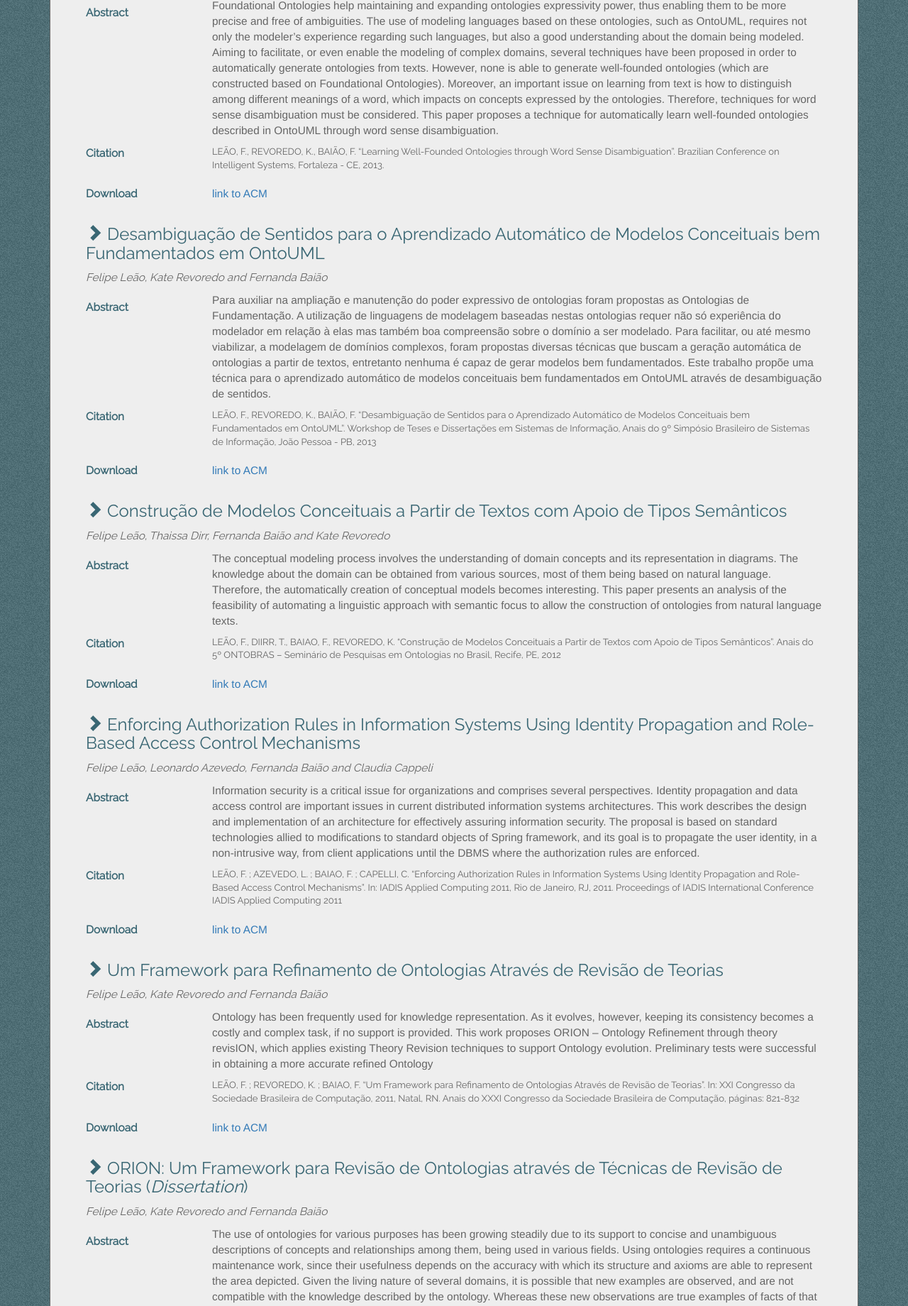
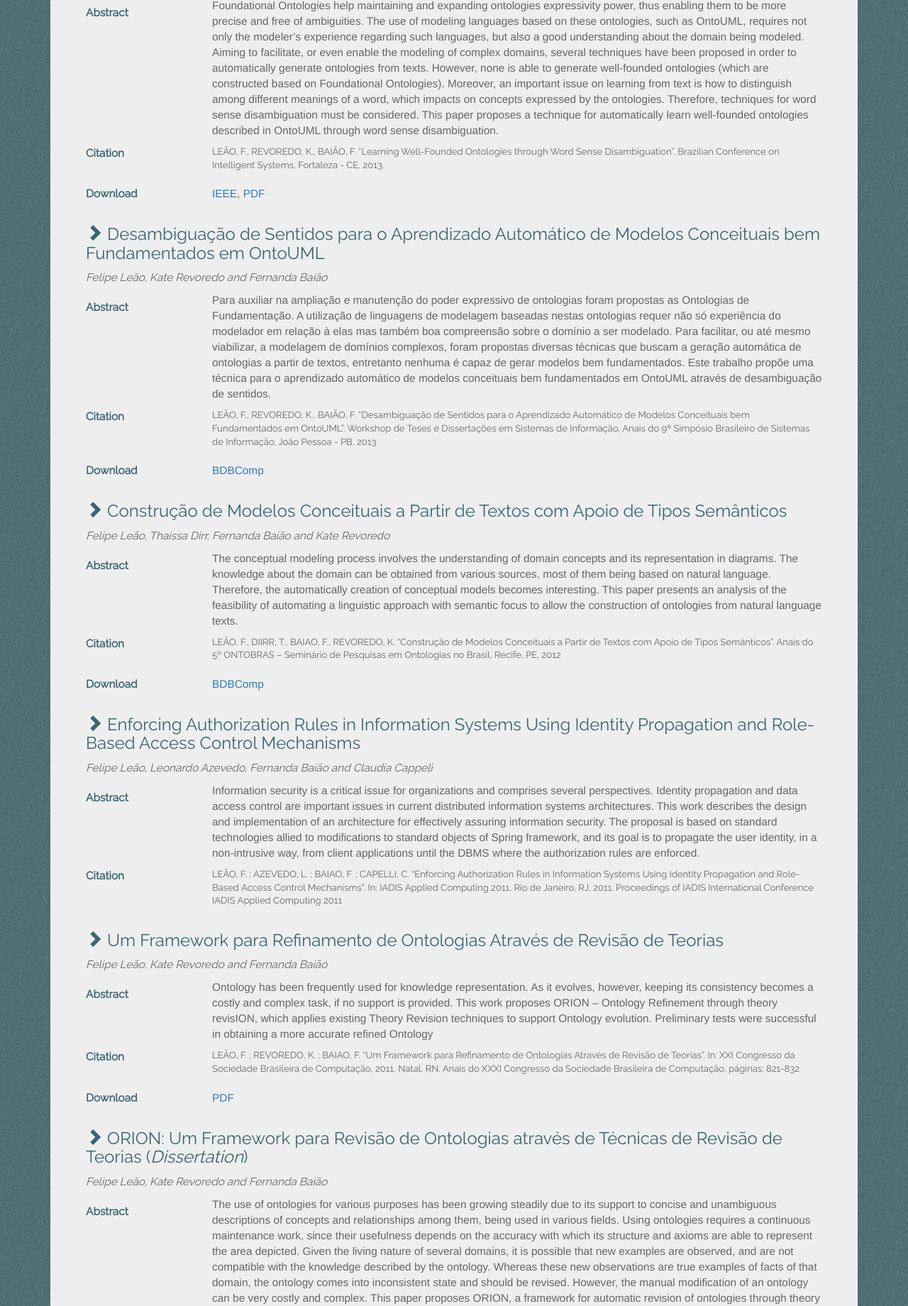
Before and after one commit to felipeleao/fleao.com.br, a PHP site: page /publications/ in a window 1280 px wide. Shown: the part 402-2242 px from the top of the page at 71% size. Run offline with PHP 8.4, Linux system fonts and the light colour scheme; some libraries are stand-ins or nearby versions.

Commit message:
Included links to publications PDF's

```diff
--- a/publications/index.php
+++ b/publications/index.php
@@ -49,7 +49,10 @@
         </div>
         <div class="row">
           <div class="col-md-2"><p class="publication-info-title">Download</p></div>
-          <div class="col-md-10 publication-downlod"><a href="#">link to ACM</a></div>
+          <div class="col-md-10 publication-downlod">
+            <a href="http://ieeexplore.ieee.org/xpls/abs_all.jsp?arnumber=6726448">IEEE</a>,
+            <a href="http://www.researchgate.net/publication/258094329_Learning_Well-Founded_Ontologies_through_Word_Sense_Disambiguation/file/9c960526e8abe7bdd3.pdf">PDF</a>
+          </div>
         </div>
       </section>
 
@@ -91,7 +94,9 @@
         </div>
         <div class="row">
           <div class="col-md-2"><p class="publication-info-title">Download</p></div>
-          <div class="col-md-10 publication-downlod"><a href="#">link to ACM</a></div>
+          <div class="col-md-10 publication-downlod">
+            <a href="http://www.lbd.dcc.ufmg.br/bdbcomp/servlet/Trabalho?id=19313">BDBComp</a>
+          </div>
         </div>
       </section>
 
@@ -130,7 +135,9 @@
         </div>
         <div class="row">
           <div class="col-md-2"><p class="publication-info-title">Download</p></div>
-          <div class="col-md-10 publication-downlod"><a href="#">link to ACM</a></div>
+          <div class="col-md-10 publication-downlod">
+              <a href="http://www.lbd.dcc.ufmg.br/bdbcomp/servlet/Trabalho?id=18824">BDBComp</a>
+          </div>
         </div>
       </section>
 
@@ -167,10 +174,6 @@
             <p class="small">LEÃO, F. ; AZEVEDO, L. ; BAIAO, F. ; CAPELLI, C. “Enforcing Authorization Rules in Information Systems Using Identity Propagation and Role-Based Access Control Mechanisms”. In: IADIS Applied Computing 2011, Rio de Janeiro, RJ, 2011. Proceedings of IADIS International Conference IADIS Applied Computing 2011 </p>
           </div>
         </div>
-        <div class="row">
-          <div class="col-md-2"><p class="publication-info-title">Download</p></div>
-          <div class="col-md-10 publication-downlod"><a href="#">link to ACM</a></div>
-        </div>
       </section>
 
 
@@ -206,7 +209,9 @@
         </div>
         <div class="row">
           <div class="col-md-2"><p class="publication-info-title">Download</p></div>
-          <div class="col-md-10 publication-downlod"><a href="#">link to ACM</a></div>
+          <div class="col-md-10 publication-downlod">
+            <a href="http://dimap.ufrn.br/csbc2011/anais/eventos/contents/ENIA/ENIA_Sessao_Poster_Artigo_5_Leao.pdf">PDF</a>
+          </div>
         </div>
       </section>
 
@@ -248,10 +253,6 @@
             <p class="small">LEÃO, F. “ORION: Um Framework para Revisão de Ontologias através de Técnicas de Revisão de Teorias”. Monografia de Conclusão de Curso para obtenção do título de Bacharel em Sistemas de Informação. Universidade Federal do Estado do Rio de Janeiro (UNIRIO), Rio de Janeiro, RJ, 2011. </p>
           </div>
         </div>
-        <div class="row">
-          <div class="col-md-2"><p class="publication-info-title">Download</p></div>
-          <div class="col-md-10 publication-downlod"><a href="#">link to ACM</a></div>
-        </div>
       </section>
 
 
@@ -290,7 +291,9 @@
         </div>
         <div class="row">
           <div class="col-md-2"><p class="publication-info-title">Download</p></div>
-          <div class="col-md-10 publication-downlod"><a href="#">link to ACM</a></div>
+          <div class="col-md-10 publication-downlod">
+            <a href="http://www.lbd.dcc.ufmg.br/colecoes/sbsi/2011/controledeacesso.pdf">PDF</a>
+          </div>
         </div>
       </section>
 
@@ -330,10 +333,6 @@
           <div class="col-md-10">
             <p class="small">LEÃO, F. ; REVOREDO, K. ; BAIAO, F. “Ontology Refinement Through Theory Revision Techniques”. Proccedings of the III Workshop on Computational Intelligence, 2010, São Bernardo do Campo, SP. Páginas: 482 - 487. </p>
           </div>
-        </div>
-        <div class="row">
-          <div class="col-md-2"><p class="publication-info-title">Download</p></div>
-          <div class="col-md-10 publication-downlod"><a href="#">link to ACM</a></div>
         </div>
       </section>
 
```
